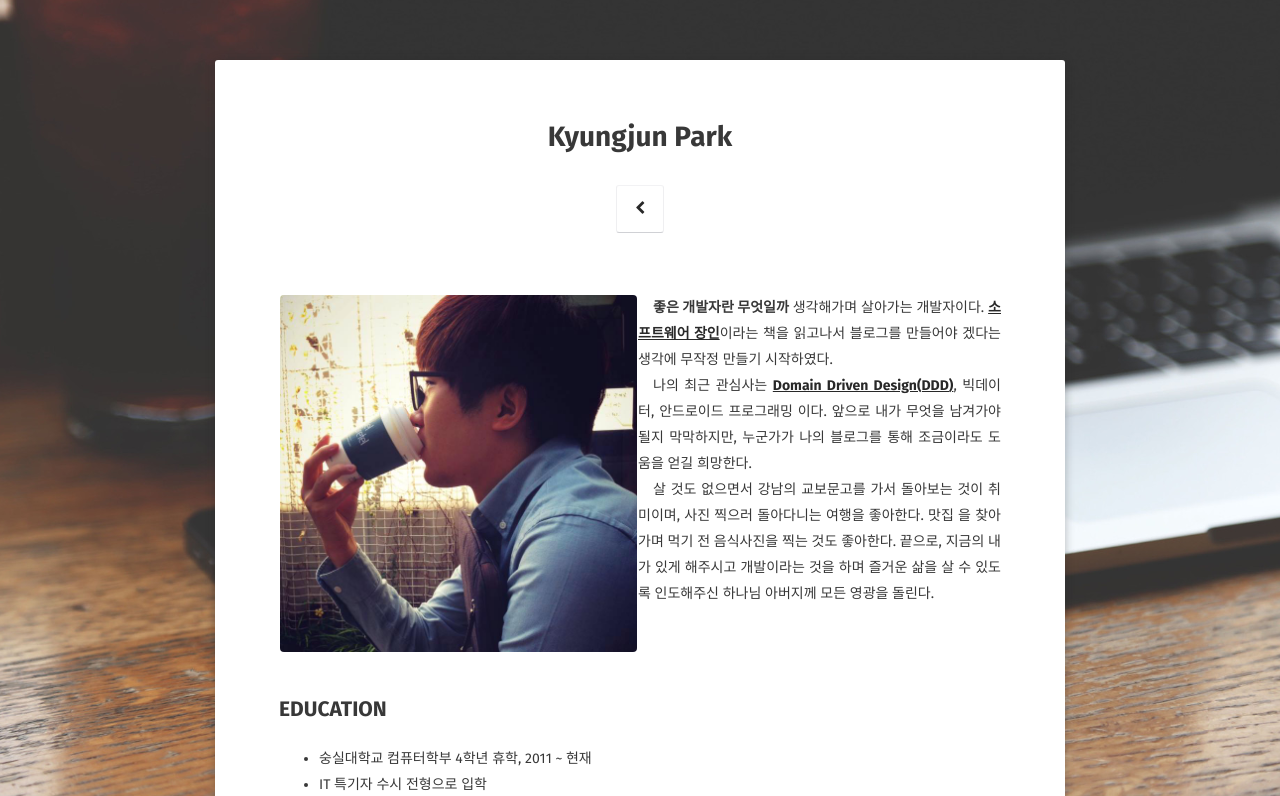
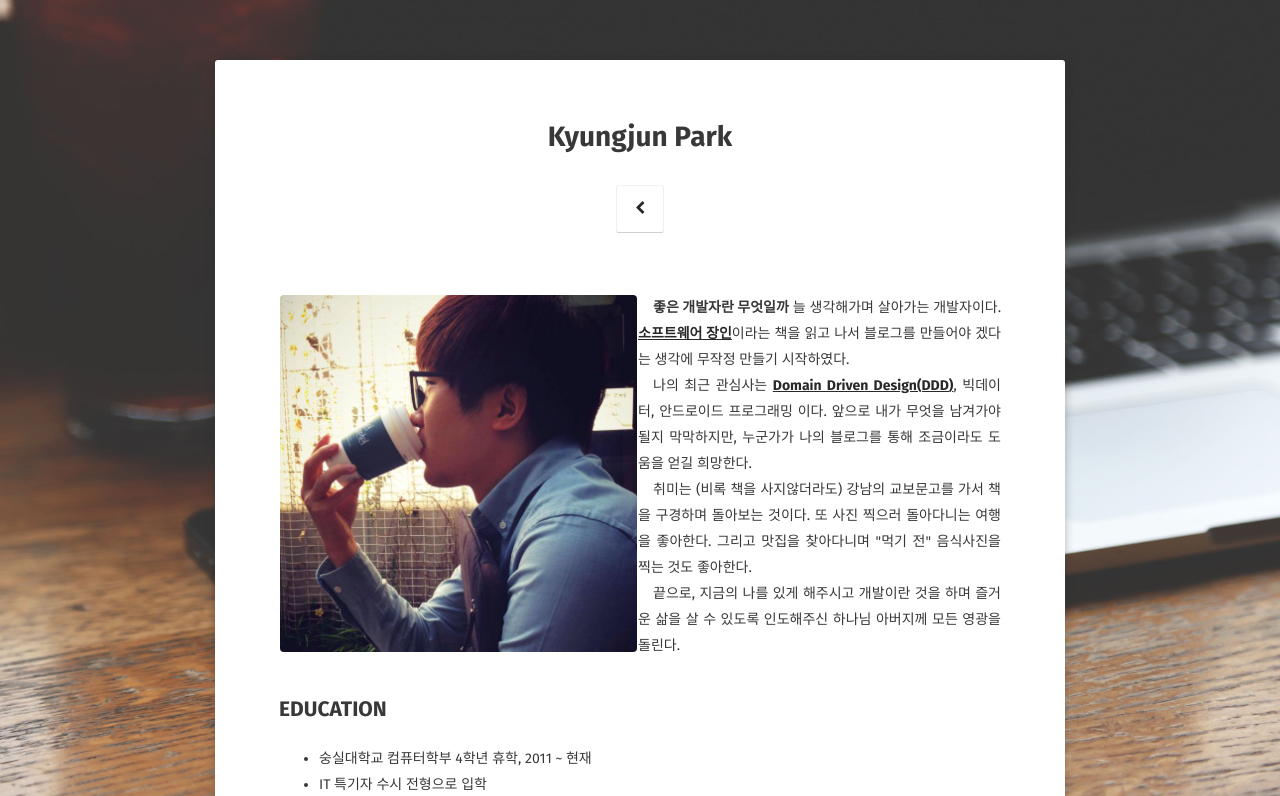
Before and after one commit to ryandev421/ryanpark91.github.io, a Jekyll site: the page built from about/index.md, in a window 1280 px wide and 900 px high, cut to the strip 104-900 px from the top of the window. Built offline with Jekyll 4.4.1, drawn with Linux system fonts in a browser that asks for light colours; some web fonts are replaced.

Commit message:
글의 내용 일부 수정

```diff
--- a/about/index.md
+++ b/about/index.md
@@ -9,24 +9,24 @@ comments: false
 <figure class="half">
     <img src="/assets/img/profile_photo.jpg">
     <div class="text-indent">
-        <strong>좋은 개발자란 무엇일까</strong> 생각해가며 살아가는 개발자이다.
-        <a href="https://goo.gl/IY85Wx"><strong>소프트웨어 장인</strong></a>이라는 책을 읽고나서 블로그를
+        <strong>좋은 개발자란 무엇일까</strong> 늘 생각해가며 살아가는 개발자이다.
+        <a href="https://goo.gl/IY85Wx"><strong>소프트웨어 장인</strong></a>이라는 책을 읽고 나서 블로그를
         만들어야 겠다는 생각에 무작정 만들기 시작하였다.
     </div>
     <div class="text-indent">
-        나의 최근 관심사는 <a href="https://en.wikipedia.org/wiki/Domain-driven_design"><strong>Domain Driven Design(DDD)</strong></a>,
+        나의 최근 관심사는
+        <a href="https://en.wikipedia.org/wiki/Domain-driven_design"><strong>Domain Driven Design(DDD)</strong></a>,
         빅데이터, 안드로이드 프로그래밍 이다.
         앞으로 내가 무엇을 남겨가야 될지 막막하지만,
         누군가가 나의 블로그를 통해 조금이라도 도움을 얻길
         희망한다.
     </div>
     <div class="text-indent">
-        살 것도 없으면서 강남의 교보문고를 가서 돌아보는 것이
-        취미이며, 사진 찍으러 돌아다니는 여행을 좋아한다. 맛집
-        을 찾아가며 먹기 전 음식사진을 찍는 것도 좋아한다.
-        끝으로, 지금의 내가 있게 해주시고 개발이라는 것을 하며
-        즐거운 삶을 살 수 있도록 인도해주신 하나님 아버지께
-        모든 영광을 돌린다.
+        취미는 (비록 책을 사지않더라도) 강남의 교보문고를 가서 책을 구경하며 돌아보는 것이다.
+        또 사진 찍으러 돌아다니는 여행을 좋아한다. 그리고 맛집을 찾아다니며 "먹기 전" 음식사진을 찍는 것도 좋아한다.
+    </div>
+    <div class="text-indent">
+        끝으로, 지금의 나를 있게 해주시고 개발이란 것을 하며 즐거운 삶을 살 수 있도록 인도해주신 하나님 아버지께 모든 영광을 돌린다.
     </div>
 
 </figure>
```
